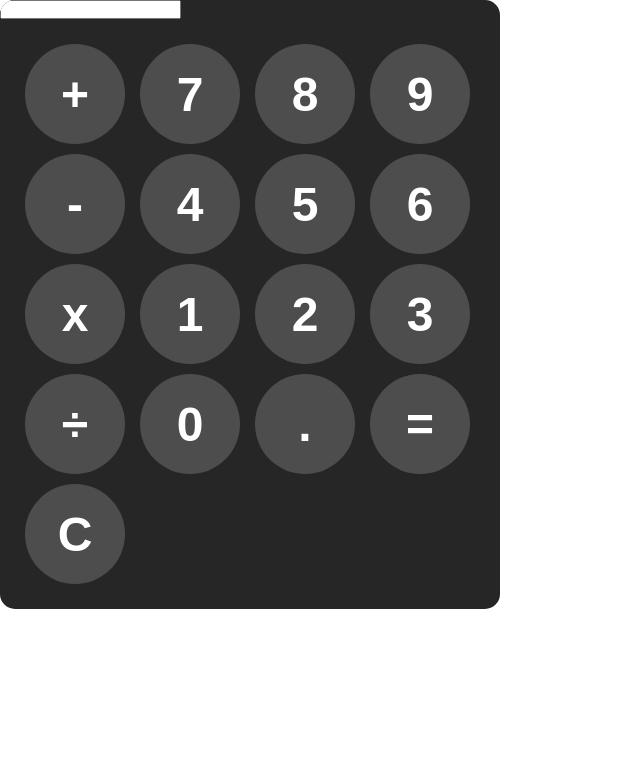
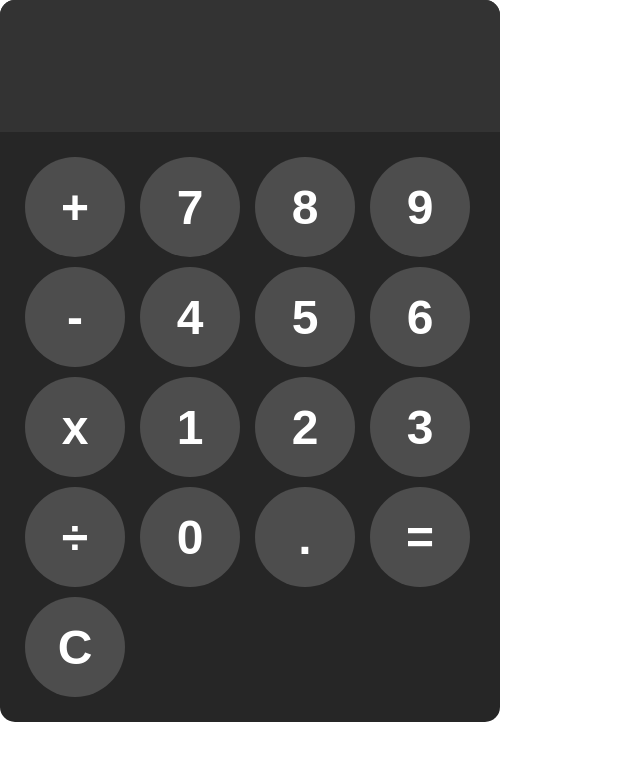
Before and after one commit to DavidAdam1323/calculator-project, a plain HTML site: page index.html in a window 1280 px wide. Shown: the whole page, without its empty margins (0-640 px from the left). Drawn offline with Linux system fonts and the light colour scheme.

Commit message:
Styled display area for calculator with custom width, padding, font size, and color scheme

```diff
--- a/styles.css
+++ b/styles.css
@@ -10,6 +10,16 @@
   border-radius: 15px;
   max-width: 500px;
   overflow: hidden;
+}
+
+#display {
+  width: 100%;
+  padding: 20px;
+  font-size: 5rem;
+  text-align: left;
+  border: none;
+  background-color: hsl(0, 0%, 20%);
+  color: white;
 }
 
 #keys {
```
